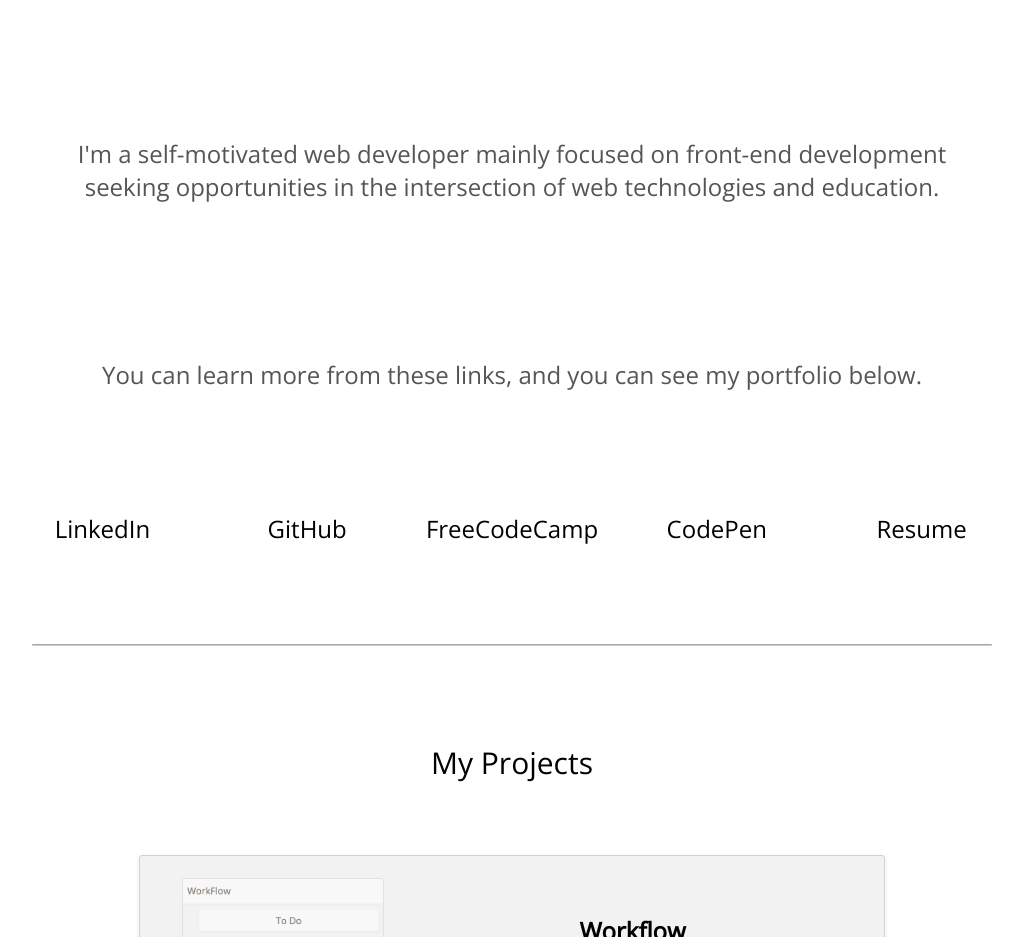
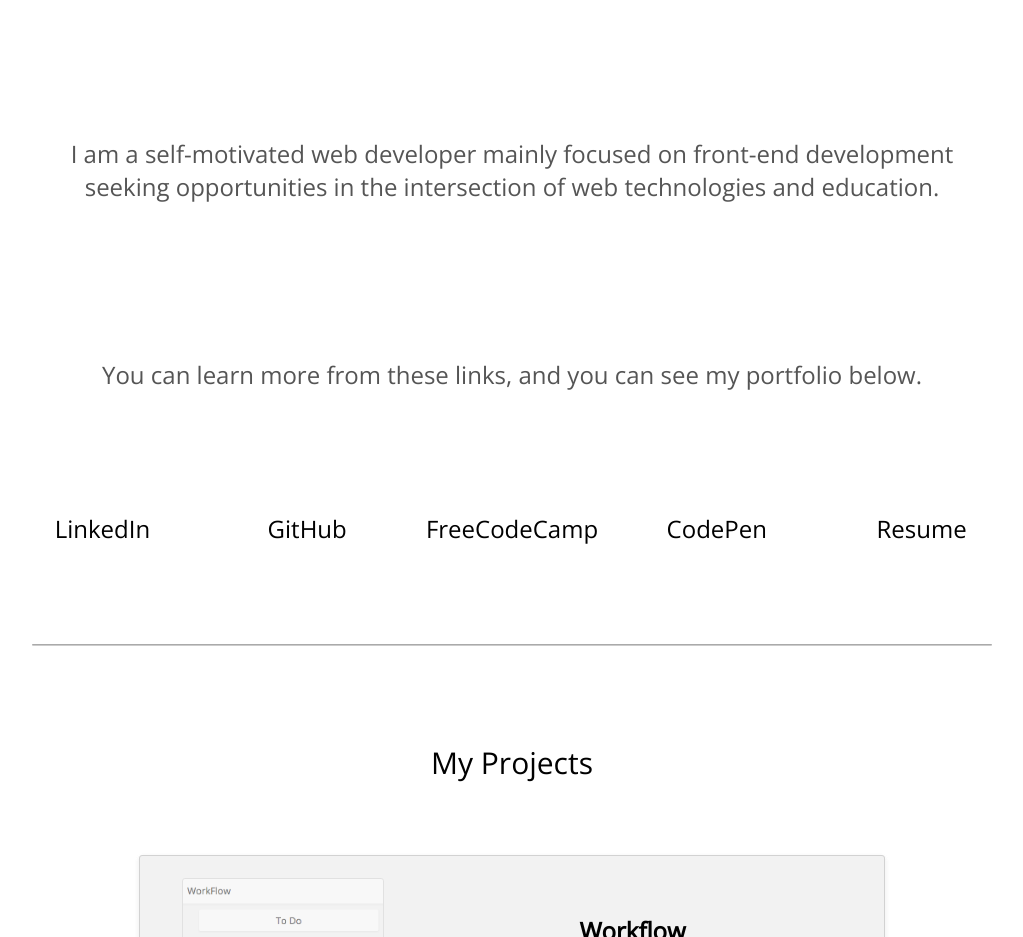
Before and after one commit to AlexanderEllis/alexanderell.is, a plain HTML site: page index.html in a window 1280 px wide. Shown: the part 1020-1957 px from the top of the page, without its empty margins (128-1151 px from the left). Drawn offline with nearby package versions, Linux system fonts and the light colour scheme.

Commit message:
updated index file

```diff
--- a/index.html
+++ b/index.html
@@ -40,7 +40,7 @@
 <div id = "second-page">
 <div id = "about-container">
 	<h1>My name is Alex.</h1>
-	<p>I'm a self-motivated web developer mainly focused on front-end development seeking opportunities in the intersection of web technologies and education.</p><!--AKA designing the internet for sailboat money-->
+	<p>I am a self-motivated web developer mainly focused on front-end development seeking opportunities in the intersection of web technologies and education.</p><!--AKA designing the internet for sailboat money-->
 	<p>You can learn more from these links, and you can see my portfolio below.</p>
 </div>
 
```
